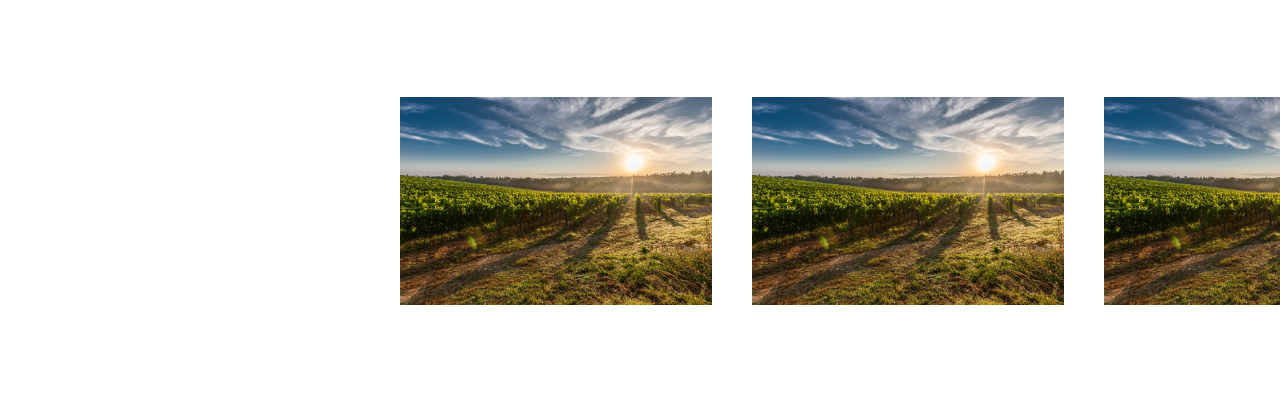
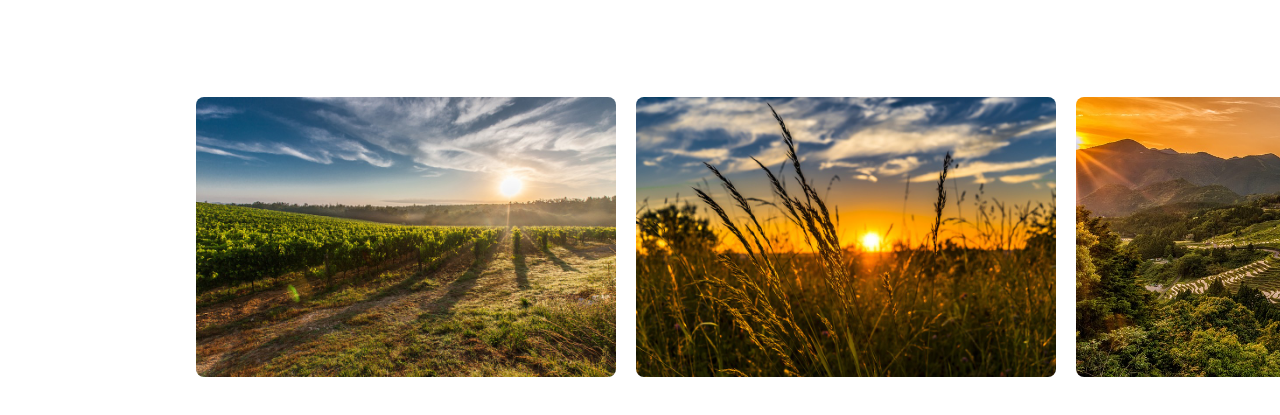
Before and after one commit to stfrancoc/landing-page-P2, a website: page src/index.html in a window 1280 px wide. Shown: the part 479-894 px from the top of the page. Drawn offline with Linux system fonts and the light colour scheme.

Commit message:
update the style of scrollbar

```diff
--- a/src/index.html
+++ b/src/index.html
@@ -63,12 +63,10 @@
       </div>
     </div>
 
-    <div class="flex justify-center overflow-x-auto flex-nowrap pl-56">
-      <img src="../resources/img/caru2-1.jpg" class="w-96 h-52 object-cover mr-10 car2 caru21" alt="img-1">
-      <img src="../resources/img/caru2-1.jpg" class="w-96 h-52 object-cover mr-10 car2" alt="img-1">
-      <img src="../resources/img/caru2-1.jpg" class="w-96 h-52 object-cover mr-10 car2" alt="img-1">
-      <img src="../resources/img/caru2-1.jpg" class="w-96 h-52 object-cover mr-10 car2" alt="img-1">
-      <img src="../resources/img/caru2-1.jpg" class="w-96 h-52 object-cover mr-10 car2" alt="img-1">
+    <div class="caruc2 flex justify-center overflow-x-auto flex-nowrap mb-1">
+      <img src="../resources/img/caru2-1.jpg" class="altoC2 object-cover mr-5 car2 caru21 rounded-lg" alt="img-1">
+      <img src="../resources/img/caru2-2.jpg" class="altoC2 object-cover mr-5 car2 rounded-lg" alt="img-2">
+      <img src="../resources/img/caru2-3.jpg" class="altoC2 object-cover mr-5 car2 rounded-lg" alt="img-3">
     </div>
 
 
--- a/src/styles.css
+++ b/src/styles.css
@@ -71,5 +71,25 @@
 }
 
 .caru21{
-    margin-left: 100%;
+    margin-left: 40%;
 }
+
+.altoC2{
+    width: 500px;
+    height: 280px;
+}
+
+.caruc2::-webkit-scrollbar{
+    height: 0.8rem;
+    border-radius: 100vh;
+}
+
+.caruc2::-webkit-scrollbar-thumb{
+    background:rgba(180,83,9,0.3);
+    border-radius: 100vh;
+}
+
+.caruc2::-webkit-scrollbar-thumb:hover{
+    background:rgba(180,83,9,0.5);
+    border-radius: 100vh;
+}
```
Also changed, not shown: dist/output.css.
